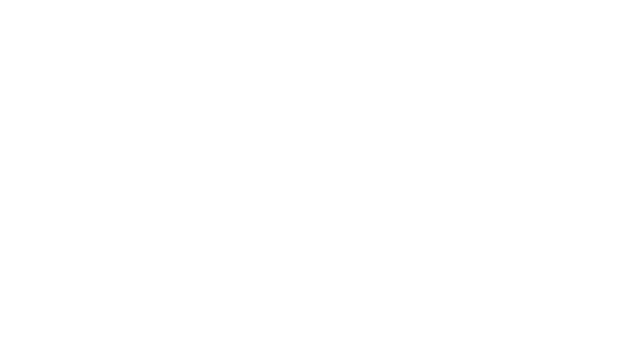
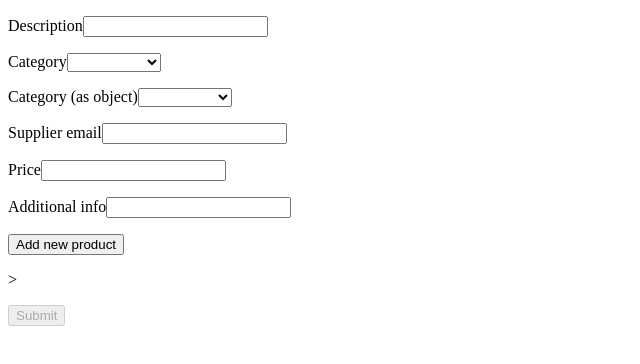
Before and after one commit to doingandlearning/advAngularFeb2023, an Angular app in the folder day2/: page /template-form in a window 1280 px wide. Before the commit this address led to /. Shown: the top 364 px of the page, without its empty margins (0-640 px from the left). Built offline with nearby package versions, Linux system fonts and the light colour scheme.

Commit message:
Adds review 2

```diff
--- a/day2/src/app/app-routing.module.ts
+++ b/day2/src/app/app-routing.module.ts
@@ -1,6 +1,7 @@
 import { NgModule } from '@angular/core';
 import { RouterModule, Routes } from '@angular/router';
 import { ProductListComponent } from './product-list/product-list.component';
+import { TemplateFormComponent } from './template-form/template-form.component';
 import { TodoListsComponent } from './todo-lists/todo-lists.component';
 import { WebSocketChatComponent } from './web-socket-chat/web-socket-chat.component';
 
@@ -14,6 +15,7 @@
     path: 'websocket',
     component: WebSocketChatComponent,
   },
+  { path: 'template-form', component: TemplateFormComponent },
 ];
 
 @NgModule({
--- a/day2/src/app/app.module.ts
+++ b/day2/src/app/app.module.ts
@@ -8,6 +8,7 @@
 import { ProductListComponent } from './product-list/product-list.component';
 import { TodoListsComponent } from './todo-lists/todo-lists.component';
 import { WebSocketChatComponent } from './web-socket-chat/web-socket-chat.component';
+import { TemplateFormComponent } from './template-form/template-form.component';
 
 @NgModule({
   declarations: [
@@ -15,6 +16,7 @@
     ProductListComponent,
     TodoListsComponent,
     WebSocketChatComponent,
+    TemplateFormComponent,
   ],
   imports: [BrowserModule, AppRoutingModule, HttpClientModule, FormsModule],
   providers: [],
--- /dev/null
+++ b/day2/src/app/template-form/template-form.component.html
@@ -0,0 +1,67 @@
+
+<form #f="ngForm" (ngSubmit)="onSubmit(f)">
+
+	<p>
+			<label>Description</label>
+			<input type="text" [(ngModel)]="currentProduct.description" name="description" #description="ngModel" required>
+			<span [hidden]="description.valid || description.pristine" class="error">Description is required</span>
+	</p>
+
+	<p>
+			<label>Category</label>
+			<select [(ngModel)]="currentProduct.category" name="category" #category="ngModel" required>
+					<option *ngFor="let c of categories" [ngValue]="c">{{c}}</option>
+			</select>
+			<span [hidden]="category.valid || category.pristine" class="error">Category is required</span>
+
+	<p>
+			<label>Category (as object)</label>
+			<select [compareWith]="categoryById" [(ngModel)]="currentProduct.categoryAsObject" name="categoryAsObject" #categoryAsObject="ngModel" required>
+					<option *ngFor="let c of categoriesAsObjects" [ngValue]="c">{{c.name}}</option>
+			</select>
+			<span [hidden]="categoryAsObject.valid || categoryAsObject.pristine" class="error">Category (as object) is required</span>
+	</p>
+
+	<!-- Demonstrate using the "email" validation directive -->
+	<p>
+			<label>Supplier email</label>
+			<input type="email" [(ngModel)]="currentProduct.supplierEmail" name="supplierEmail" #supplierEmail="ngModel" required email>
+			<span [hidden]="!supplierEmail.hasError('required') || supplierEmail.pristine"  class="error">Supplier email is required</span>
+			<span [hidden]="!supplierEmail.hasError('email')    || supplierEmail.untouched" class="error">Supplier email incorrect format</span>
+	</p>
+
+	<p>
+			<label>Price</label>
+			<input type="number" [(ngModel)]="currentProduct.price" name="price" #price="ngModel" required>
+			<span [hidden]="price.valid || price.pristine" class="error">Price is required</span>
+	</p>
+
+	<p>
+			<!-- Demonstrate using the "minlength" and "maxlength" validation directives -->
+			<label>Additional info</label>
+			<input type="text" [(ngModel)]="currentProduct.additionalInfo" name="additionalInfo" #additionalInfo="ngModel" minlength="10" maxlength="25" required>
+			<span [hidden]="!additionalInfo.hasError('minlength') || additionalInfo.untouched" class="error">Min length 10 characters</span>
+			<span [hidden]="!additionalInfo.hasError('maxlength') || additionalInfo.untouched" class="error">Max length 25 characters</span>
+	</p>
+	<p><button>Add new product</button></p>>
+	<p>
+			<button type="submit" [disabled]="!f.valid">Submit</button>
+	</p>
+
+</form>
+
+<div [hidden]="allProducts.length == 0">
+	<h3>Products added so far</h3>
+	<ul>
+			<li *ngFor="let p of allProducts">{{p | json}}</li>
+	</ul>
+</div>
+
+<!-- pristine = true if user hasn't interested
+dirty = true if the user has interacted
+
+untouched = true if has not lost focus
+touched = true has lost focused
+
+valid = passes validation
+invalid = doesn't pass pvalidation -->
--- /dev/null
+++ b/day2/src/app/template-form/template-form.component.ts
@@ -0,0 +1,47 @@
+import { Component } from '@angular/core';
+import { NgForm } from '@angular/forms';
+
+class Category {
+  constructor(public id?: number, public name?: string) {}
+}
+
+// Define a class to represent a single product.
+class Product {
+  constructor(
+    public description?: string,
+    public category?: string,
+    public categoryAsObject?: Category,
+    public supplierEmail?: string,
+    public price?: number,
+    public additionalInfo?: string
+  ) {}
+}
+
+@Component({
+  selector: 'app-template-form',
+  templateUrl: './template-form.component.html',
+  styleUrls: ['./template-form.component.css'],
+})
+export class TemplateFormComponent {
+  categories = ['Clothing', 'Audio/Video', 'Auto', 'Food/Drink'];
+
+  categoriesAsObjects = [
+    new Category(0, 'Clothing'),
+    new Category(1, 'Audio/Video'),
+    new Category(2, 'Auto'),
+    new Category(3, 'Food/Drink'),
+  ];
+
+  currentProduct = new Product();
+  allProducts: Array<Product> = [];
+
+  categoryById(c1: Category, c2: Category) {
+    return c1 && c2 && c1.id == c2.id;
+  }
+
+  onSubmit(form: NgForm) {
+    this.allProducts.push(this.currentProduct);
+    this.currentProduct = new Product();
+    form.reset();
+  }
+}
```
Also changed, not shown: day2/src/app/template-form/template-form.component.css (added), 2 other files (tests, documents, lock files or other folders).
